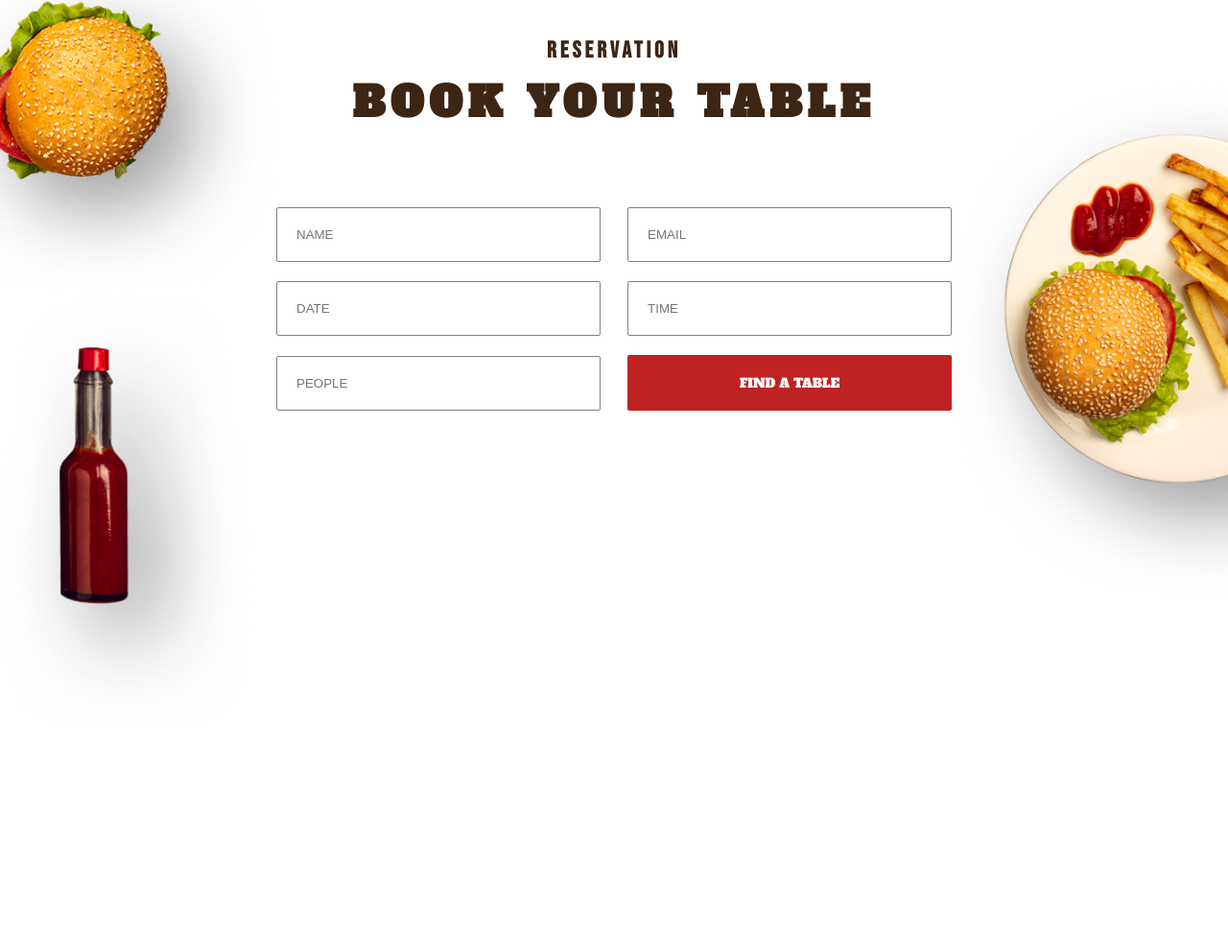
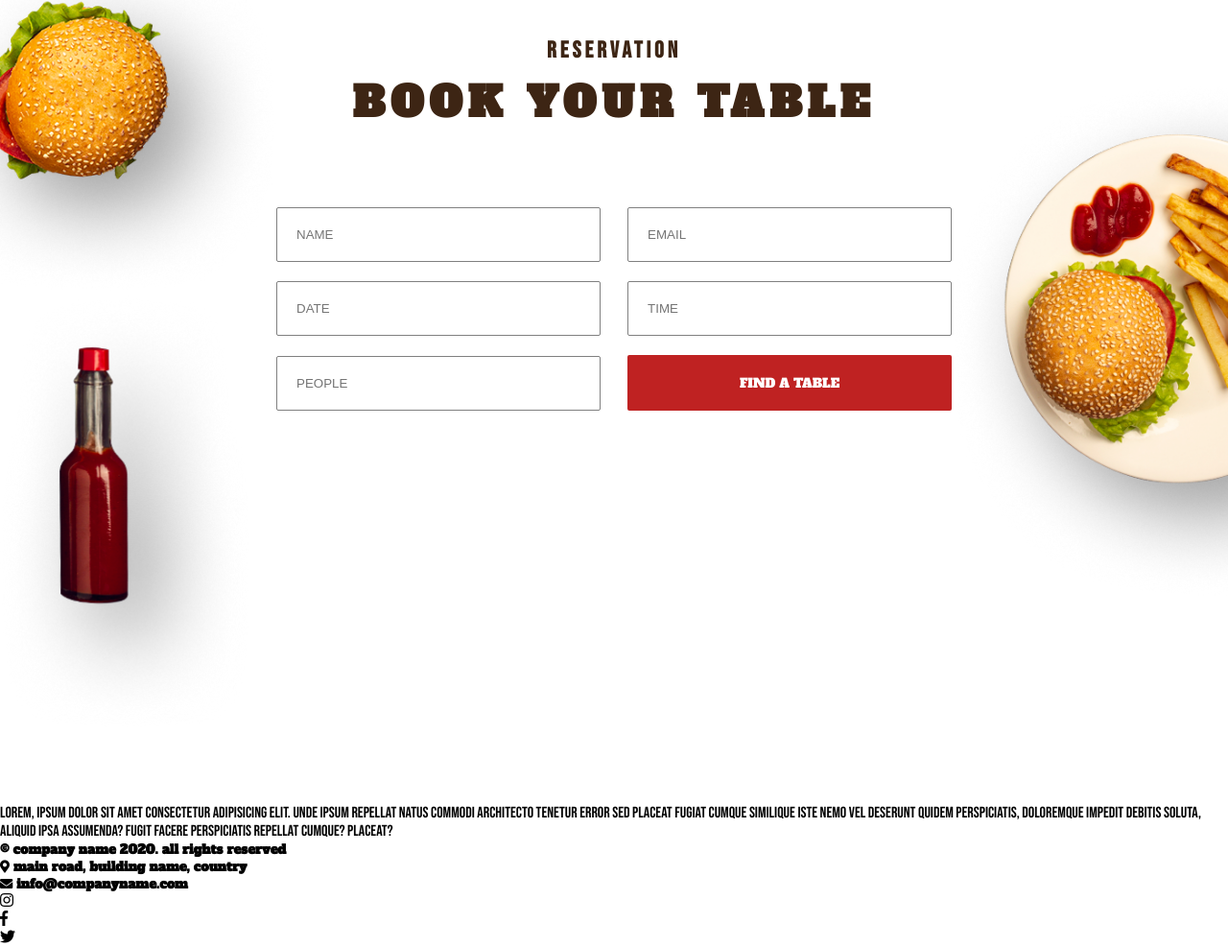
Before and after one commit to nev8/burger-house, a plain HTML site: page index.html in a window 1280 px wide. Shown: the part 3536-4523 px from the top of the page at 96% size. Before the commit the page ends 4374 px from the top, so only its background shows below. Drawn offline with Linux system fonts and the light colour scheme.

Commit message:
footer html

```diff
--- a/index.html
+++ b/index.html
@@ -6,6 +6,10 @@
          <title>Burger House</title>
          <!-- <meta name="author" content="Nevena Blagojevic"> -->
          <meta name="viewport" content="width=device-width, initial-scale=1">
+
+         <!-- Fontawsome -->
+         <link rel="stylesheet" href="https://use.fontawesome.com/releases/v5.0.7/css/all.css">
+
          <link rel="stylesheet" href="style.css">
      </head>
      <body>
@@ -131,5 +135,22 @@
                  <img src="img/kontakt-img1.png" alt="">
              </article>
          </section>
+
+         <!-- Footer -->
+         <footer>
+             <article>
+                 <p>Lorem, ipsum dolor sit amet consectetur adipisicing elit. Unde ipsum repellat natus commodi architecto tenetur error sed placeat fugiat cumque similique iste nemo vel deserunt quidem perspiciatis, doloremque impedit debitis soluta, aliquid ipsa assumenda? Fugit facere perspiciatis repellat cumque? Placeat?</p>
+                 <h5>&copy; company name 2020. all rights reserved</h5>
+             </article>
+             <article>
+                <h5><i class="fas fa-map-marker-alt"></i> main road, building name, country</h5>
+                <h5><i class="fas fa-envelope"></i> info@companyname.com</h5>
+                <div>
+                    <p><i class="fab fa-instagram"></i></p>
+                    <p><i class="fab fa-facebook-f"></i></p>
+                    <p><i class="fab fa-twitter"></i></p>
+                </div>
+             </article>
+         </footer>
      </body>
  </html>
```
